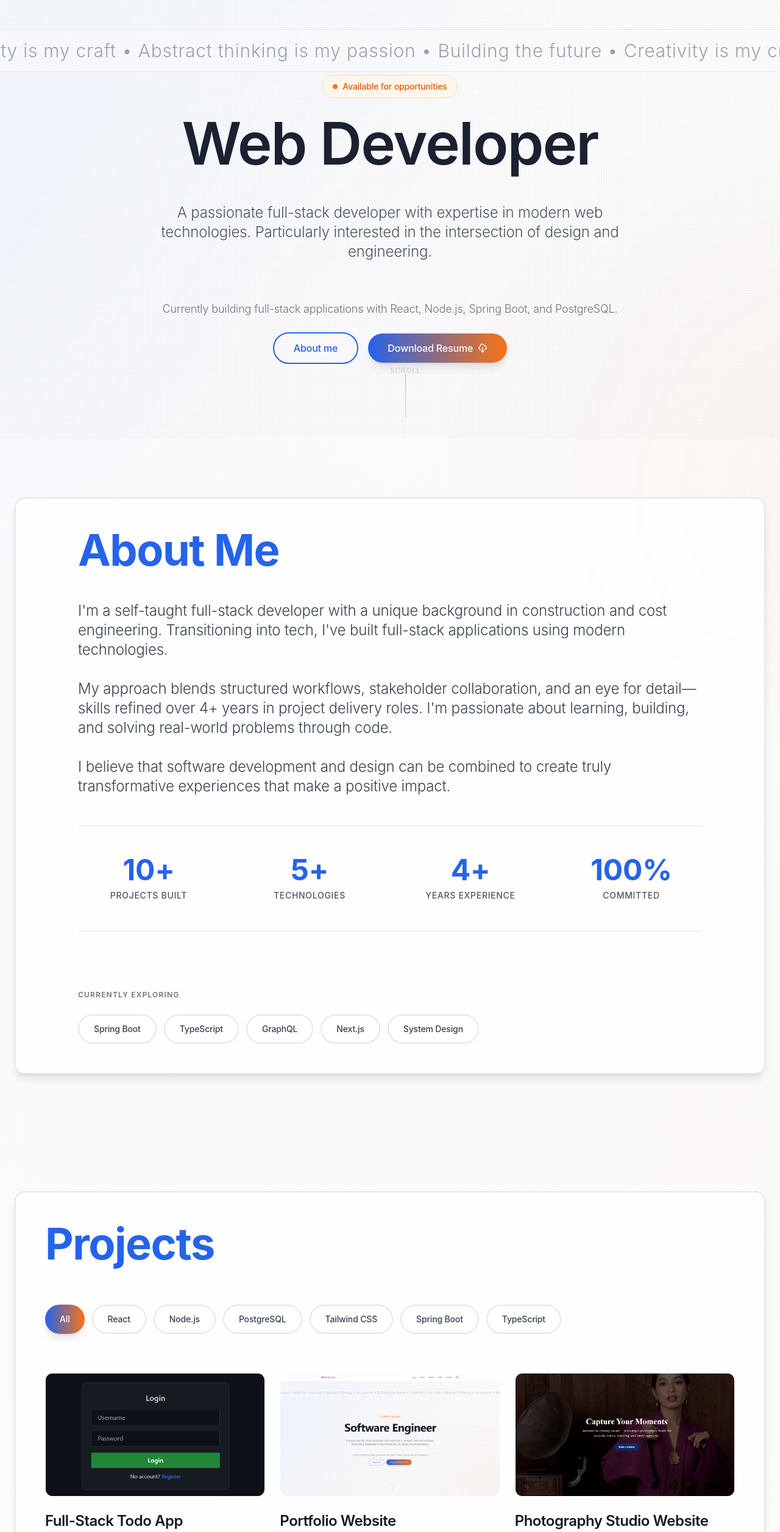
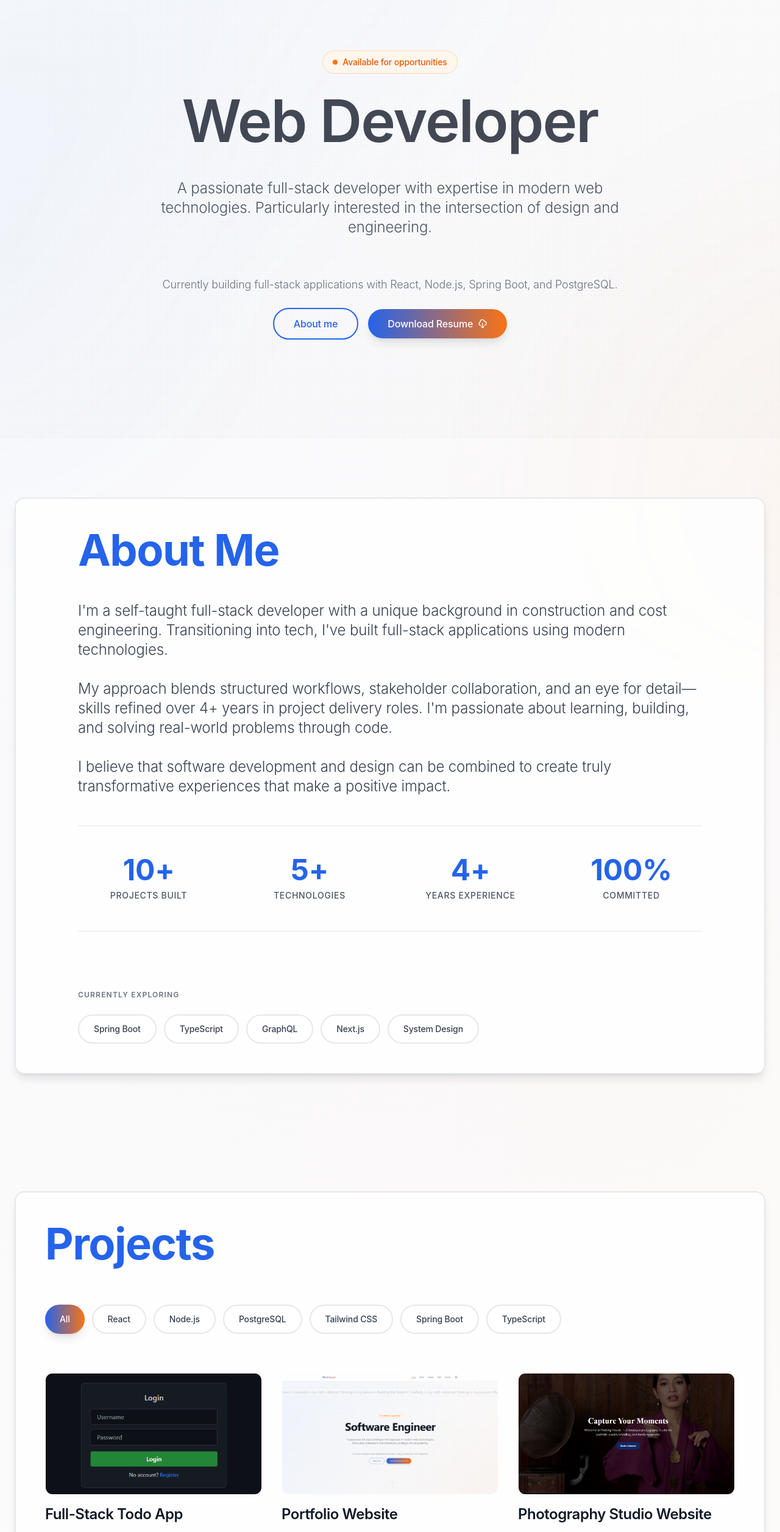
Before and after one commit to mirulasyrani/portfolio-site, a React (Vite) app: page / in a window 1280 px wide. Shown: the part 80-2593 px from the top of the page at 61% size. Built offline with nearby package versions, Linux system fonts and the light colour scheme.

Commit message:
Improve portfolio UX: remove scroll indicator, add snap scrolling, optimize project card spacing and clickable areas

```diff
--- a/src/App.tsx
+++ b/src/App.tsx
@@ -32,29 +32,29 @@ export default function App() {
 
       <Navbar />
       <main id="main-content" className="text-gray-900 dark:text-gray-100">
-        <section id="home" className="min-h-screen flex flex-col items-center justify-center">
+        <section id="home" className="min-h-screen flex flex-col items-center justify-center snap-start">
           <Hero />
         </section>
 
-        <section id="about" className="min-h-screen flex flex-col items-center justify-center px-6 py-24">
+        <section id="about" className="min-h-screen flex flex-col items-center justify-center px-6 py-24 snap-start">
           <div data-aos="fade-right" className="w-full max-w-7xl border-2 border-gray-200 dark:border-gray-800 rounded-2xl bg-white/80 dark:bg-gray-900/80 backdrop-blur-sm p-8 md:p-12 shadow-lg">
             <About />
           </div>
         </section>
 
-        <section id="projects" className="min-h-screen flex flex-col items-center justify-center px-6 py-24">
+        <section id="projects" className="min-h-screen flex flex-col items-center justify-center px-6 py-24 snap-start">
           <div data-aos="fade-right" className="w-full max-w-7xl border-2 border-gray-200 dark:border-gray-800 rounded-2xl bg-white/80 dark:bg-gray-900/80 backdrop-blur-sm p-8 md:p-12 shadow-lg">
             <Projects />
           </div>
         </section>
 
-        <section id="skills" className="min-h-screen flex flex-col items-center justify-center px-6 py-24">
+        <section id="skills" className="min-h-screen flex flex-col items-center justify-center px-6 py-24 snap-start">
           <div data-aos="fade-right" className="w-full max-w-7xl border-2 border-gray-200 dark:border-gray-800 rounded-2xl bg-white/80 dark:bg-gray-900/80 backdrop-blur-sm p-8 md:p-12 shadow-lg">
             <Skills />
           </div>
         </section>
 
-        <section id="contact" className="min-h-screen flex flex-col items-center justify-center px-6 py-24">
+        <section id="contact" className="min-h-screen flex flex-col items-center justify-center px-6 py-24 snap-start">
           <div data-aos="fade-right" className="w-full max-w-7xl border-2 border-gray-200 dark:border-gray-800 rounded-2xl bg-white/80 dark:bg-gray-900/80 backdrop-blur-sm p-8 md:p-12 shadow-lg">
             <Contact />
           </div>
--- a/src/components/Hero.tsx
+++ b/src/components/Hero.tsx
@@ -12,9 +12,6 @@ export function Hero() {
 
     return () => clearInterval(interval);
   }, []);
-
-  const scrollingText = "Creativity is my craft • Abstract thinking is my passion • Building the future • ";
-  const repeatedText = scrollingText.repeat(3);
 
   const containerVariants = {
     hidden: { opacity: 0 },
@@ -38,21 +35,9 @@ export function Hero() {
 
   return (
     <section className="relative w-full min-h-screen flex flex-col justify-center items-center px-6 md:px-12">
-      {/* Scrolling text banner */}
-      <div className="absolute top-32 left-0 w-full overflow-hidden border-y border-gray-200 dark:border-gray-800 py-4 bg-gray-50/50 dark:bg-gray-900/50">
-        <div className="flex whitespace-nowrap animate-scroll">
-          <span className="text-2xl md:text-3xl font-light tracking-wide text-gray-400 dark:text-gray-600">
-            {repeatedText}
-          </span>
-          <span className="text-2xl md:text-3xl font-light tracking-wide text-gray-400 dark:text-gray-600">
-            {repeatedText}
-          </span>
-        </div>
-      </div>
-
       {/* Main content */}
       <motion.div
-        className="max-w-4xl mx-auto text-center space-y-8 mt-20"
+        className="max-w-4xl mx-auto text-center space-y-8"
         variants={containerVariants}
         initial="hidden"
         animate="visible"
@@ -122,21 +107,6 @@ export function Hero() {
           </div>
         </motion.div>
       </motion.div>
-
-      {/* Scroll indicator */}
-      <motion.div
-        className="absolute bottom-12 left-1/2 -translate-x-1/2 flex flex-col items-center gap-2 opacity-40"
-        initial={{ opacity: 0, y: -20 }}
-        animate={{ opacity: 0.4, y: 0 }}
-        transition={{ delay: 1.5, duration: 1 }}
-      >
-        <span className="text-xs uppercase tracking-wider text-gray-400 dark:text-gray-500 font-medium">Scroll</span>
-        <motion.div
-          className="w-px h-12 bg-gradient-to-b from-blue-600 to-orange-500"
-          animate={{ scaleY: [1, 1.5, 1] }}
-          transition={{ duration: 2, repeat: Infinity, ease: "easeInOut" }}
-        />
-      </motion.div>
     </section>
   );
 }
--- a/src/components/ProjectCards.tsx
+++ b/src/components/ProjectCards.tsx
@@ -58,12 +58,14 @@ export default function ProjectCard({ project }: ProjectCardProps) {
       <div
         data-aos="fade-up"
         data-aos-delay={id * 100}
-        className="group cursor-pointer"
-        onClick={() => image && setIsModalOpen(true)}
+        className="group"
       >
         {/* Image */}
         {image && (
-          <div className="relative overflow-hidden rounded-xl mb-6 aspect-video bg-white/[0.02] border border-white/5">
+          <div
+            className="relative overflow-hidden rounded-xl mb-4 aspect-video bg-white/[0.02] border border-white/5 cursor-pointer"
+            onClick={() => image && setIsModalOpen(true)}
+          >
             <img
               src={image}
               alt={`${title} screenshot`}
@@ -74,14 +76,17 @@ export default function ProjectCard({ project }: ProjectCardProps) {
         )}
 
         {/* Title */}
-        <h3 className="text-2xl font-semibold mb-3 text-gray-900 dark:text-gray-100 group-hover:text-blue-600 dark:group-hover:text-blue-400 transition-all duration-300">
+        <h3
+          className="text-2xl font-semibold mb-2 text-gray-900 dark:text-gray-100 hover:text-blue-600 dark:hover:text-blue-400 transition-all duration-300 cursor-pointer"
+          onClick={() => image && setIsModalOpen(true)}
+        >
           {title}
         </h3>
 
-        <p className="text-gray-600 dark:text-gray-400 text-base mb-6 leading-relaxed font-light">{description}</p>
+        <p className="text-gray-600 dark:text-gray-400 text-base mb-3 leading-relaxed font-light">{description}</p>
 
         {/* Tech stack badges */}
-        <div className="flex flex-wrap gap-2 mb-6">
+        <div className="flex flex-wrap gap-2 mb-4">
           {tech.slice(0, 4).map((t) => (
             <span
               key={t}
--- a/src/components/Projects.tsx
+++ b/src/components/Projects.tsx
@@ -58,7 +58,7 @@ export default function Projects() {
       <AnimatePresence mode="wait">
         <motion.div
           key={filter}
-          className="grid gap-6 md:grid-cols-2 lg:grid-cols-3"
+          className="grid gap-8 md:grid-cols-2 lg:grid-cols-3"
           initial={{ opacity: 0, y: 20 }}
           animate={{ opacity: 1, y: 0 }}
           exit={{ opacity: 0, y: -20 }}
--- a/src/index.css
+++ b/src/index.css
@@ -1,13 +1,6 @@
 html {
   scroll-behavior: smooth;
-}
-
-@tailwind base;
-@tailwind components;
-@tailwind utilities;
-
-html {
-  scroll-behavior: smooth;
+  scroll-snap-type: y mandatory;
 }
 
 @tailwind base;
```
